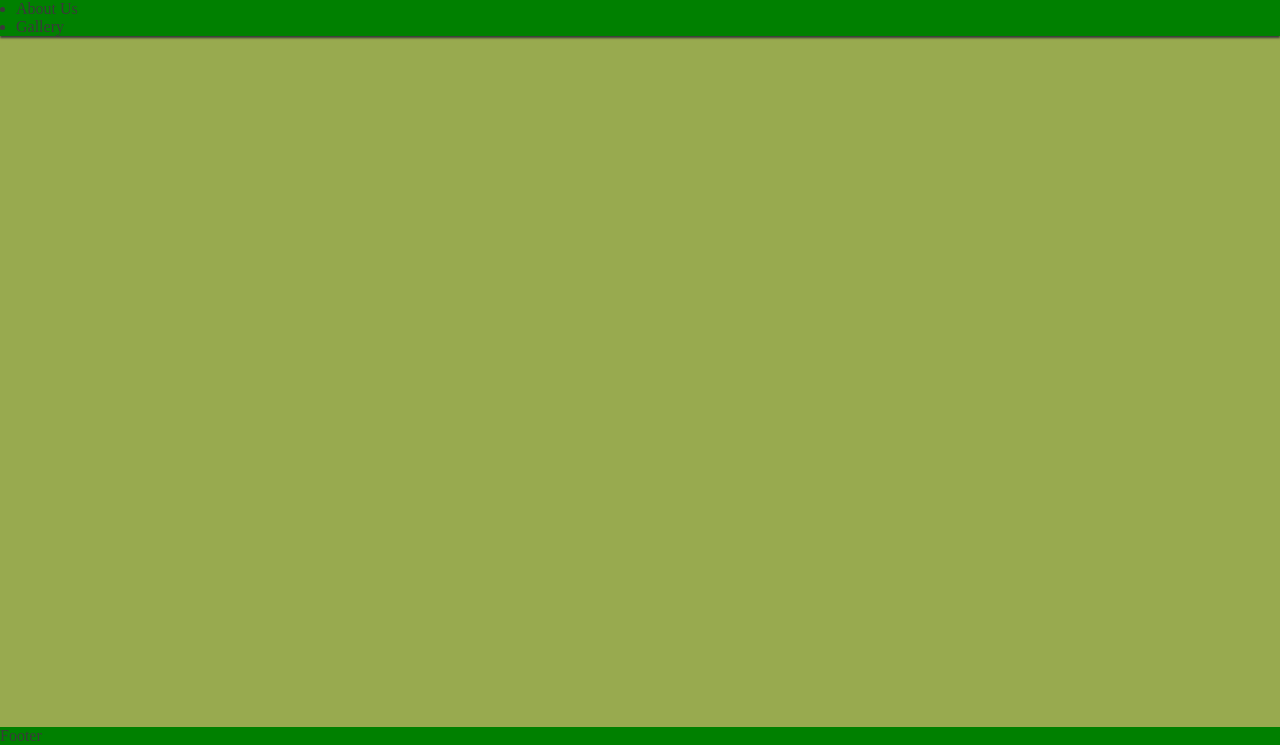
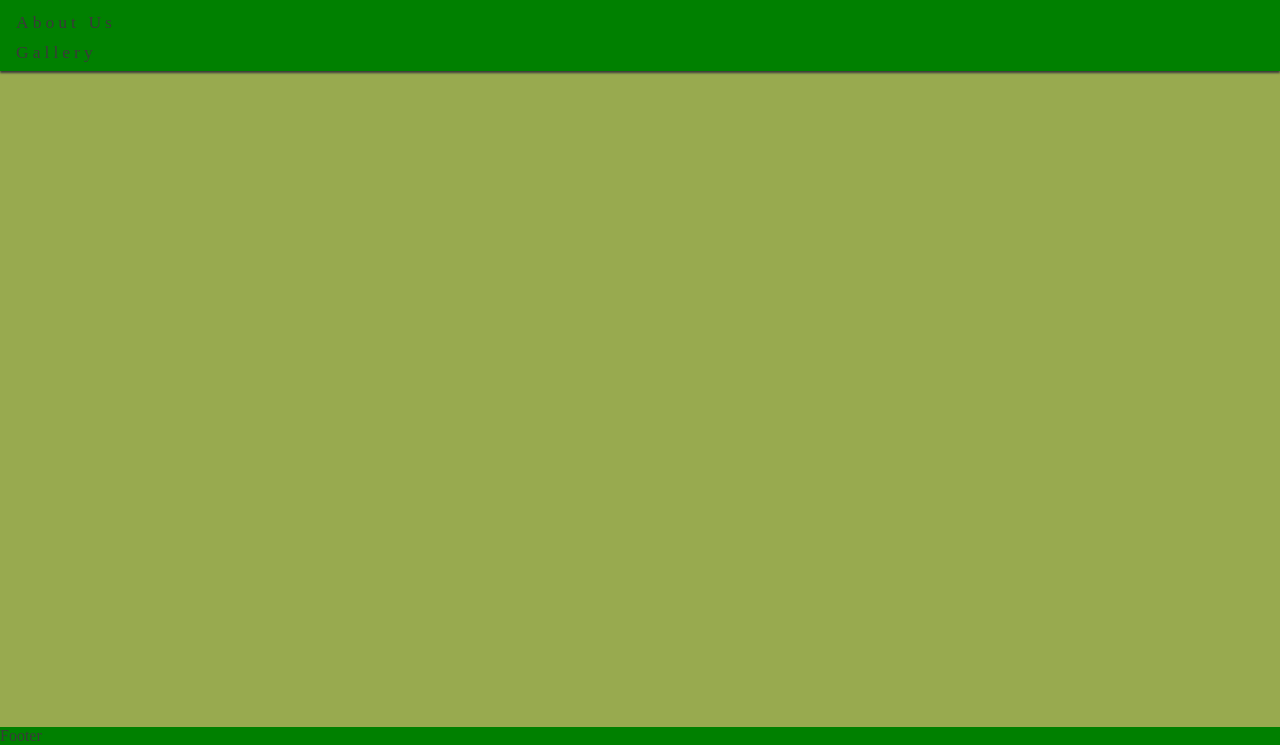
Before and after one commit to RC220597/Project-1, a plain HTML site: page index.html in a window 1280 px wide. Shown: the part 55-800 px from the top of the page. Drawn offline with Linux system fonts and the light colour scheme.

Commit message:
style the nav bar

```diff
--- a/assets/css/style.css
+++ b/assets/css/style.css
@@ -36,6 +36,20 @@ h1 {
     color: #000000;
 }
 
+#menu {
+    font-size: 110%;
+    letter-spacing: 4px;
+    list-style-type: none;
+}
+
+#menu > li {
+    margin-bottom: 0.5em;
+}
+
+.active {
+    border-bottom: 1px solid #3a3a3a;
+}
+
 main {
     background-color: rgb(152, 170, 79);
     flex: 1 0 auto;
--- a/index.html
+++ b/index.html
@@ -17,7 +17,7 @@
             <h1 id="logo">A History of World War Two</h1>
         </a>
         <nav>
-            <ul>
+            <ul id="menu">
                 <li><a href=""></a>Home</li>
                 <li><a href=""></a>About Us</li>
                 <li><a href=""></a>Gallery</li>
```
